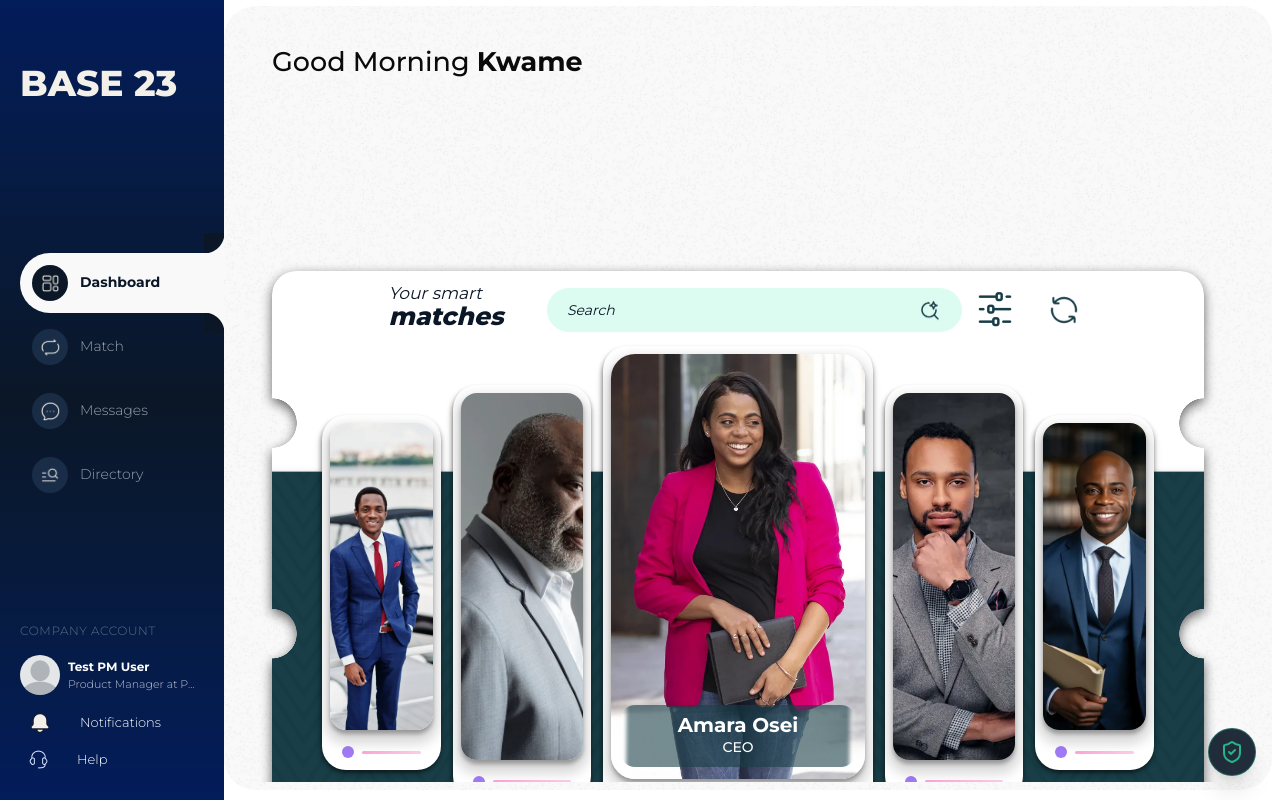
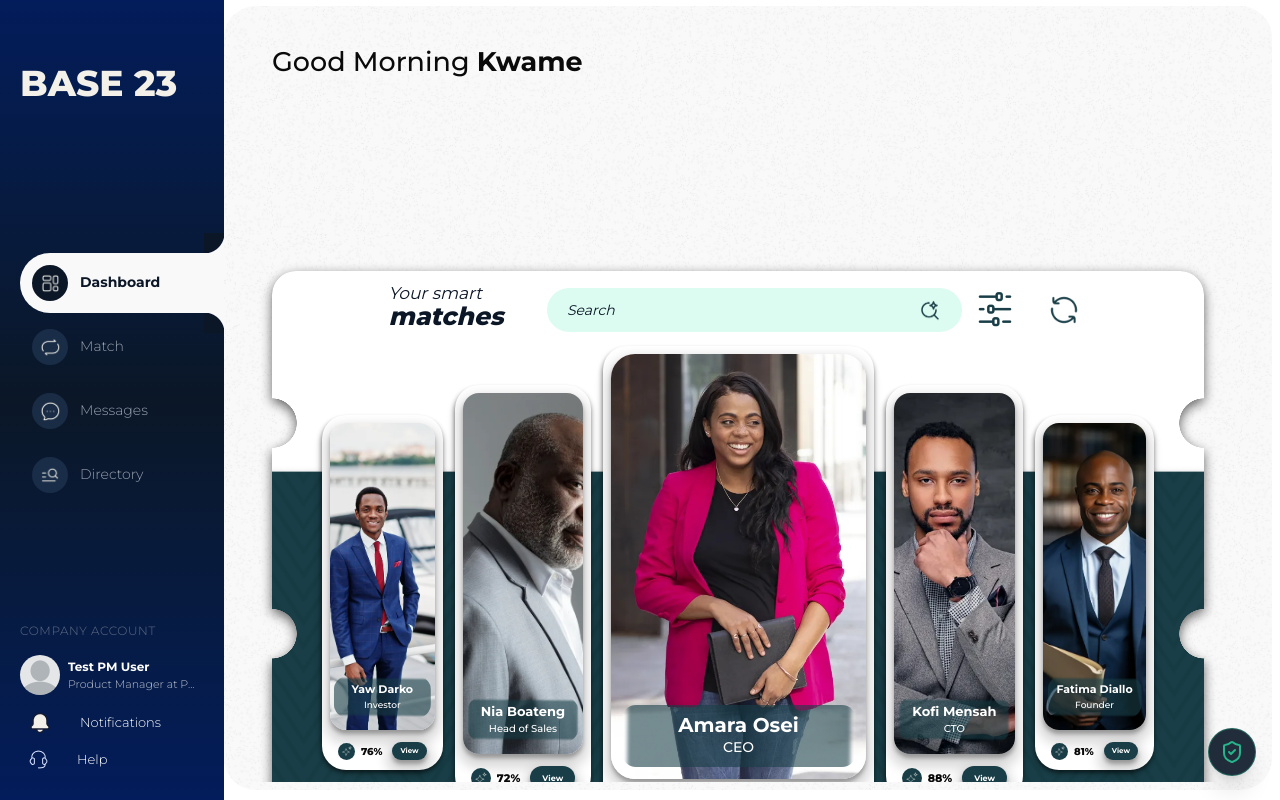
Before and after one commit to P23-Africa-Dev/base23, a Next.js app: page /dashboard in a window 1280 px wide. Built offline with nearby package versions, Linux system fonts and the light colour scheme.

Commit message:
feat: implement responsive desktop-smatch-slider component with drag-to-swipe and carousel navigation

```diff
--- a/components/referral/desktop-smatch-slider.tsx
+++ b/components/referral/desktop-smatch-slider.tsx
@@ -415,14 +415,22 @@ const slotConfig: Record<number, SlotConfig> = {
   "-2": {
     cardSize: "h-[72%] w-full",
     imageRadius: "rounded-2xl",
-    titleClass: "text-[10px] xl:text-[12px] leading-4",
-    roleClass: "text-[8px] xl:text-[10px]",
+    titleClass: "text-[9px] xl:text-[11px] leading-3.5",
+    roleClass: "text-[7px] xl:text-[9px]",
+    iconSize: "h-[14px] xl:h-[17px] w-[14px] xl:w-[17px]",
+    iconInnerSize: "h-2 xl:h-3 w-2 xl:w-3",
+    compatibilityText: "text-[8px] xl:text-[10px]",
+    buttonClass: "px-1.5 xl:px-2 py-[3px] xl:py-[4px] text-[6px] xl:text-[7px]",
   },
   "-1": {
     cardSize: "h-[84%] w-full",
     imageRadius: "rounded-2xl",
-    titleClass: "text-[11px] xl:text-[14px] leading-4",
-    roleClass: "text-[8.5px] xl:text-[11px]",
+    titleClass: "text-[10px] xl:text-[13px] leading-4",
+    roleClass: "text-[8px] xl:text-[10px]",
+    iconSize: "h-[16px] xl:h-[20px] w-[16px] xl:w-[20px]",
+    iconInnerSize: "h-2.5 xl:h-3.5 w-2.5 xl:w-3.5",
+    compatibilityText: "text-[9px] xl:text-[11px]",
+    buttonClass: "px-2 xl:px-3 py-[4px] xl:py-[6px] text-[6.5px] xl:text-[8px]",
   },
   "0": {
     cardSize: "h-full w-full",
@@ -437,14 +445,22 @@ const slotConfig: Record<number, SlotConfig> = {
   "1": {
     cardSize: "h-[84%] w-full",
     imageRadius: "rounded-2xl",
-    titleClass: "text-[11px] xl:text-[14px] leading-4",
-    roleClass: "text-[8.5px] xl:text-[11px]",
+    titleClass: "text-[10px] xl:text-[13px] leading-4",
+    roleClass: "text-[8px] xl:text-[10px]",
+    iconSize: "h-[16px] xl:h-[20px] w-[16px] xl:w-[20px]",
+    iconInnerSize: "h-2.5 xl:h-3.5 w-2.5 xl:w-3.5",
+    compatibilityText: "text-[9px] xl:text-[11px]",
+    buttonClass: "px-2 xl:px-3 py-[4px] xl:py-[6px] text-[6.5px] xl:text-[8px]",
   },
   "2": {
     cardSize: "h-[72%] w-full",
     imageRadius: "rounded-2xl",
-    titleClass: "text-[10px] xl:text-[12px] leading-4",
-    roleClass: "text-[8px] xl:text-[10px]",
+    titleClass: "text-[9px] xl:text-[11px] leading-3.5",
+    roleClass: "text-[7px] xl:text-[9px]",
+    iconSize: "h-[14px] xl:h-[17px] w-[14px] xl:w-[17px]",
+    iconInnerSize: "h-2 xl:h-3 w-2 xl:w-3",
+    compatibilityText: "text-[8px] xl:text-[10px]",
+    buttonClass: "px-1.5 xl:px-2 py-[3px] xl:py-[4px] text-[6px] xl:text-[7px]",
   },
 };
 
@@ -471,23 +487,20 @@ function CardSlot({ slot, user, onMatch, onCardClick, isCenter }: CardSlotProps)
             }}
           />
 
-          {/* NAME OVERLAY - Only for the active center card */}
-          {isCenter && (
+          {/* NAME OVERLAY — shown on all cards, scaled per slot */}
           <div
             style={{ backgroundImage: `url(${images.blurProfilename})` }}
             className="absolute bottom-2 xl:bottom-3 left-1/2 w-[92%] -translate-x-1/2 rounded-xl bg-cover bg-center bg-no-repeat px-2 text-center"
           >
-              <div className="py-1.5 xl:py-2.5 text-white">
+            <div className={`${isCenter ? 'py-1.5 xl:py-2.5' : 'py-1 xl:py-1.5'} text-white`}>
               <h1 className={`font-bold ${config.titleClass}`}>{user.name}</h1>
               <p className={`mt-0.5 font-medium ${config.roleClass}`}>{user.role}</p>
             </div>
           </div>
-          )}
         </div>
 
-        {/* BOTTOM BAR */}
-        {isCenter ? (
-          <div className="flex flex-col items-center gap-0.5 px-1 xl:px-4 pb-0.5 xl:pb-1 shrink-0 z-30">
+        {/* BOTTOM CTA BAR — shown on all cards */}
+        <div className={`flex flex-col items-center gap-0.5 ${isCenter ? 'px-1 xl:px-4 pb-0.5 xl:pb-1' : 'px-0.5 xl:px-2 pb-0.5'} shrink-0 z-30`}>
           <div className="flex items-center gap-1 xl:gap-1.5">
             <div
               className={`flex ${config.iconSize} items-center justify-center rounded-full bg-[#193E47] shrink-0`}
@@ -501,10 +514,12 @@ function CardSlot({ slot, user, onMatch, onCardClick, isCenter }: CardSlotProps)
               </div>
             </div>
 
+            {isCenter && (
               <div className="leading-2.5 shrink-0">
                 <h5 className="text-[6.5px] xl:text-[7.5px] font-medium">Smart Matching</h5>
                 <p className="text-[8px] xl:text-[9px] font-bold">Compatibility</p>
               </div>
+            )}
 
             <div className={`font-extrabold ${config.compatibilityText} shrink-0`}>
               {user.compatibility}%
@@ -521,12 +536,6 @@ function CardSlot({ slot, user, onMatch, onCardClick, isCenter }: CardSlotProps)
             </button>
           </div>
         </div>
-        ) : (
-          <div className="flex items-center gap-2 px-3 py-1 bg-white justify-center shrink-0">
-            <div className="shrink-0 h-2.5 w-2.5 xl:h-3 xl:w-3 rounded-full bg-[#A17BF6]" />
-            <div className="flex-1 h-0.75 rounded-full bg-linear-to-r from-pink-300 to-pink-200" />
-          </div>
-        )}
       </div>
     </div>
   );
```
Lines whose indentation alone changed are shown as unchanged.
